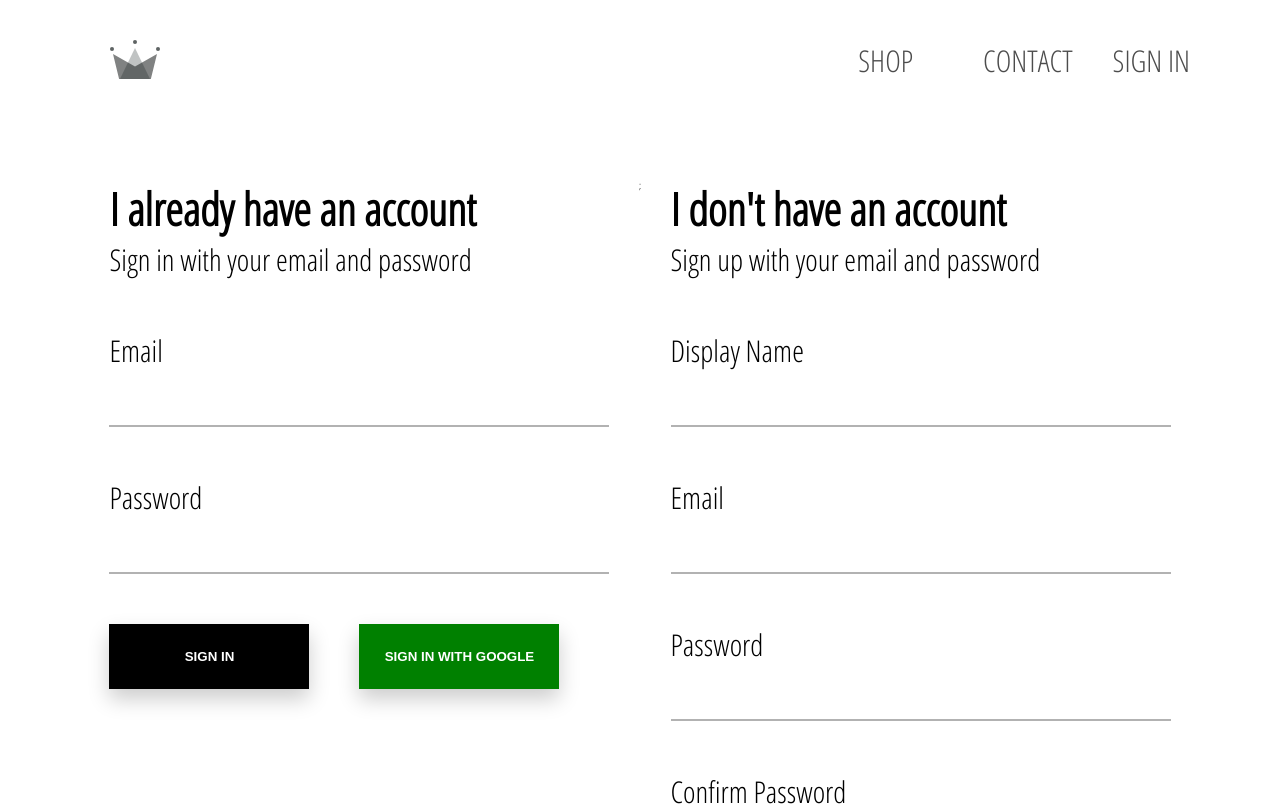
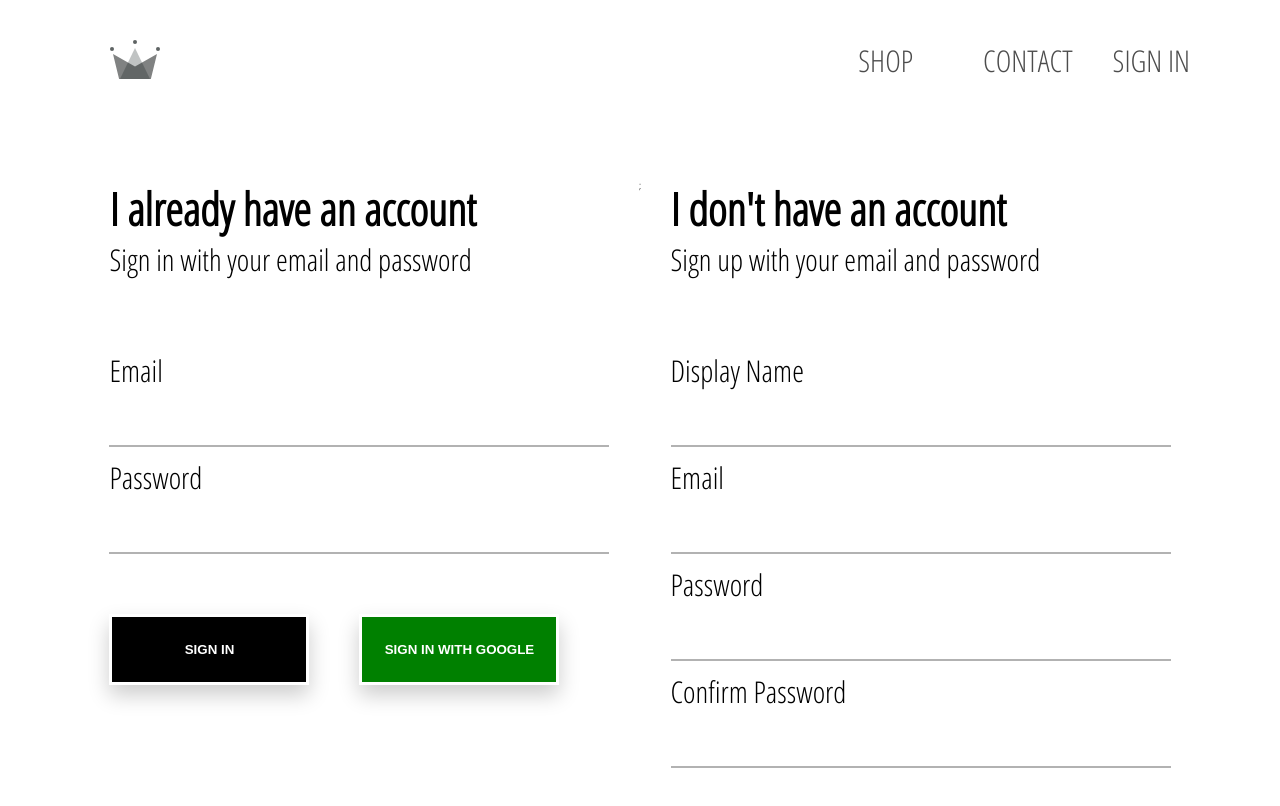
Before and after one commit to Artas47/clothes-shop-project, a React (Create React App) app: page /signin in a window 1280 px wide. Shown: the top 806 px of the page. Built offline with nearby package versions, Linux system fonts and the light colour scheme; no server answers.

Commit message:
added possibility to sign in with email and password, added basic form validation and some form styling

```diff
--- a/src/components/custom-button/custom-button.styles.js
+++ b/src/components/custom-button/custom-button.styles.js
@@ -2,15 +2,16 @@ import styled from "styled-components";
 
 export const CustomButton = styled.button`
   color: white;
+  margin-top: 5rem;
   background-color: black;
   outline: none;
-  transition: all 0.2s;
+  transition: all 0.5s;
   width: 20rem;
   padding: 2.5rem 0;
   text-transform: uppercase;
   font-weight: 700;
   outline: none;
-  border: none;
+  border: 3px solid white;
   box-shadow: 0 1rem 2rem rgba(0, 0, 0, 0.2);
   :not(:last-child) {
     margin-right: 5rem;
--- /dev/null
+++ b/src/components/form-field/form-field.js
@@ -0,0 +1,22 @@
+import React from "react";
+import * as S from "./form-field.styles";
+
+const FormField = props => {
+  const {
+    label,
+    input,
+    type,
+    meta: { touched, error }
+  } = props;
+  return (
+    <div>
+      <label>{label}</label>
+      <div>
+        <S.FormField {...input} type={type} />
+        {touched && error ? <span style={{ color: "red" }}>{error}</span> : ""}
+      </div>
+    </div>
+  );
+};
+
+export default FormField;
--- a/src/components/form-input/form-input.styles.js
+++ b/src/components/form-field/form-field.styles.js
@@ -1,12 +1,6 @@
 import styled from "styled-components";
-import { Field } from "redux-form";
 
-export const FormField = styled.div`
-  margin: 5rem 0;
-`;
-
-export const StyledLabel = styled.label``;
-export const StyledField = styled(Field)`
+export const FormField = styled.input`
   display: block;
   border: none;
   font-size: 3rem;
--- a/src/components/form-input/form-input.js
+++ /dev/null
@@ -1,17 +0,0 @@
-import React from "react";
-import * as S from "./form-input.styles";
-
-const FormField = props => {
-  return (
-    <S.FormField>
-      <S.StyledLabel htmlFor={props.htmlFor}>{props.text}</S.StyledLabel>
-      <S.StyledField
-        name={props.name}
-        component={props.component}
-        type={props.type}
-      />
-    </S.FormField>
-  );
-};
-
-export default FormField;
--- a/src/components/sign-in/sign-in.js
+++ b/src/components/sign-in/sign-in.js
@@ -1,15 +1,23 @@
 import React, { useEffect } from "react";
 import * as S from "./sign-in.styles";
-import { reduxForm } from "redux-form";
-import FormInput from "../form-input/form-input";
+import { reduxForm, Field } from "redux-form";
 import CustomButton from "../../components/custom-button/custom-button";
 import { signInWithGoogle } from "../../firebase/firebase.utils";
 import { connect } from "react-redux";
+import { auth } from "../../firebase/firebase.utils";
+import formField from "../form-field/form-field";
 
 const SignIn = props => {
   const { handleSubmit } = props;
-  const onSubmit = formValues => {
-    console.log("gfd");
+  const onSubmit = async formValues => {
+    try {
+      await auth.signInWithEmailAndPassword(
+        formValues.email,
+        formValues.password
+      );
+    } catch (error) {
+      console.log(error);
+    }
   };
   return (
     <S.SignIn>
@@ -17,19 +25,12 @@ const SignIn = props => {
       <span>Sign in with your email and password</span>
 
       <S.StyledForm onSubmit={handleSubmit(onSubmit)}>
-        <FormInput
-          name="email"
-          component="input"
-          type="email"
-          htmlFor="email"
-          text="Email"
-        />
-        <FormInput
+        <Field name="email" type="email" component={formField} label="Email" />
+        <Field
           name="password"
-          component="input"
           type="password"
-          htmlFor="password"
-          text="Password"
+          component={formField}
+          label="Password"
         />
         <CustomButton type="submit"> Sign In </CustomButton>
         <CustomButton googleButton onClick={signInWithGoogle}>
@@ -44,8 +45,20 @@ const mapStateToProps = state => {
   return { user: state.user };
 };
 
+const validate = formValues => {
+  const errors = {};
+  if (!formValues.email) {
+    errors.email = "You must enter an email";
+  }
+  if (!formValues.password) {
+    errors.password = "You must enter a password";
+  }
+  return errors;
+};
+
 export default connect(mapStateToProps)(
   reduxForm({
-    form: "signIn"
+    form: "signIn",
+    validate
   })(SignIn)
 );
--- a/src/components/sign-in/sign-in.styles.js
+++ b/src/components/sign-in/sign-in.styles.js
@@ -5,4 +5,6 @@ export const SignIn = styled.div`
   width: 50rem;
 `;
 
-export const StyledForm = styled.form``;
+export const StyledForm = styled.form`
+  margin-top: 7rem;
+`;
--- a/src/components/sign-up/sign-up.js
+++ b/src/components/sign-up/sign-up.js
@@ -1,31 +1,21 @@
 import React from "react";
-import FormField from "../form-input/form-input";
 import CustomButton from "../custom-button/custom-button";
-import { reduxForm } from "redux-form";
+import { reduxForm, Field } from "redux-form";
 import { auth, createUserProfileDocument } from "../../firebase/firebase.utils";
 import * as S from "./sign-up.styles";
 import { connect } from "react-redux";
+import formField from "../form-field/form-field";
 
 const SignUp = props => {
   const { handleSubmit } = props;
   const onSubmit = async formValues => {
-    console.log(formValues);
     const { displayName } = formValues;
-    if (formValues.password !== formValues.confirmPassword) {
-      console.log("passwords not equal");
-      return;
-    }
-    if (!displayName) {
-      return;
-    }
     try {
       const { user } = await auth.createUserWithEmailAndPassword(
         formValues.email,
         formValues.password
       );
-
       await createUserProfileDocument(user, { displayName });
-      console.log(user);
     } catch (error) {
       console.log(error);
     }
@@ -34,43 +24,53 @@ const SignUp = props => {
     <S.SignUp>
       <h2>I don't have an account</h2>
       <span>Sign up with your email and password</span>
-      <form onSubmit={handleSubmit(onSubmit)}>
-        <FormField
+      <S.StyledForm onSubmit={handleSubmit(onSubmit)}>
+        <Field
           name="displayName"
-          component="input"
-          type="text"
-          htmlFor="displayName"
-          text="Display Name"
+          type="input"
+          component={formField}
+          label="Display Name"
         />
-        <FormField
-          name="email"
-          component="input"
-          type="email"
-          htmlFor="email"
-          text="Email"
+        <Field name="email" type="email" component={formField} label="Email" />
+        <Field
+          name="password"
+          component={formField}
+          type="password"
+          label="Password"
         />
-        <FormField
-          name="password"
-          component="input"
+        <Field
+          name="confirmPassword"
+          component={formField}
           type="password"
-          htmlFor="password"
-          text="Password"
-        />
-        <FormField
-          name="confirmPassword"
-          component="input"
-          type="password"
-          htmlFor="confirmPassword"
-          text="Confirm Password"
+          label="Confirm Password"
         />
         <CustomButton type="submit">SIGN UP</CustomButton>
-      </form>
+      </S.StyledForm>
     </S.SignUp>
   );
 };
 
+const validate = formValues => {
+  const errors = {};
+  if (!formValues.displayName) {
+    errors.displayName = "You must enter a display name";
+  }
+  if (!formValues.email) {
+    errors.email = "You must enter an email";
+  }
+  if (!formValues.password) {
+    errors.password = "You must enter a password";
+  }
+  if (formValues.password !== formValues.confirmPassword) {
+    errors.password = "Passwords are not the same";
+  }
+  return errors;
+};
+
 export default connect()(
   reduxForm({
-    form: "signUp"
+    form: "signUp",
+    touchOnBlur: false,
+    validate: validate
   })(SignUp)
 );
--- a/src/components/sign-up/sign-up.styles.js
+++ b/src/components/sign-up/sign-up.styles.js
@@ -4,3 +4,7 @@ export const SignUp = styled.div`
   font-size: 3rem;
   width: 50rem;
 `;
+
+export const StyledForm = styled.form`
+  margin-top: 7rem;
+`;
--- a/src/firebase/firebase.utils.js
+++ b/src/firebase/firebase.utils.js
@@ -17,10 +17,8 @@ export const createUserProfileDocument = async (userAuth, additionalData) => {
   if (!userAuth) return;
 
   const userRef = firestore.doc(`users/${userAuth.uid}`);
-  console.log("userRef", userRef);
 
   const snapShot = await userRef.get();
-  console.log("snapShot", snapShot);
 
   if (!snapShot.exists) {
     const { displayName, email } = userAuth;
```
